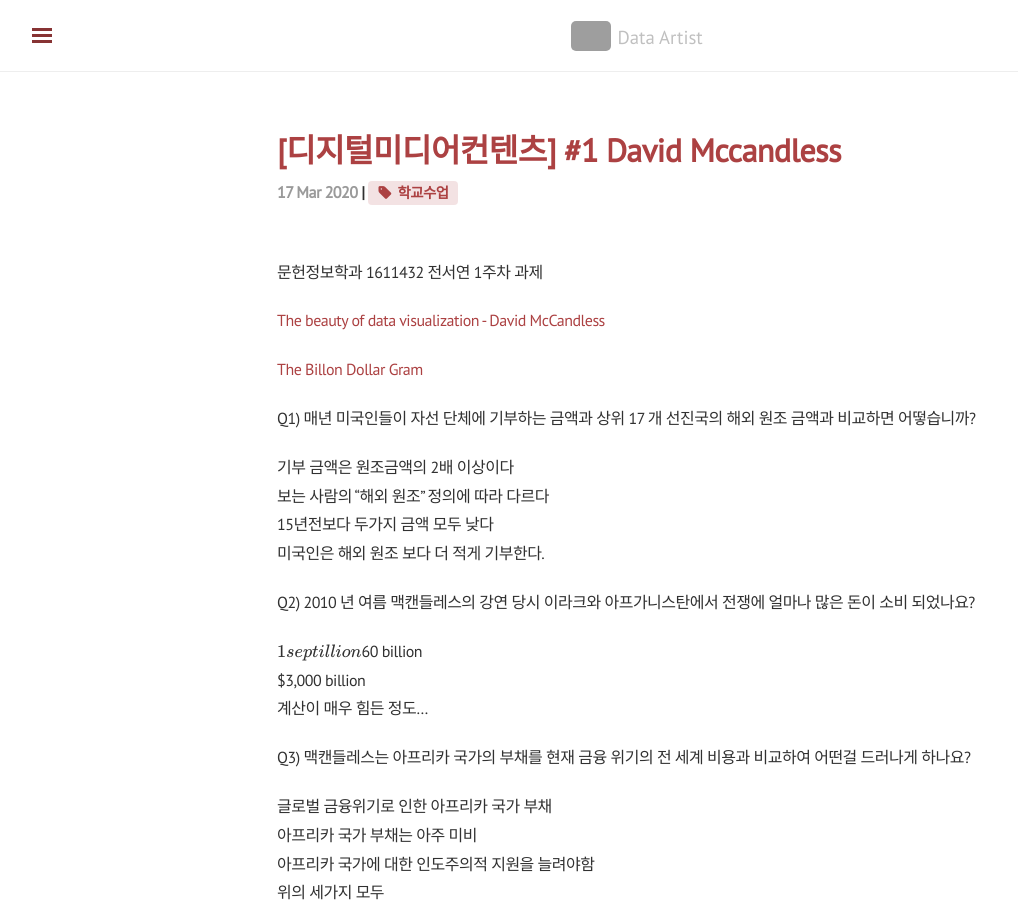
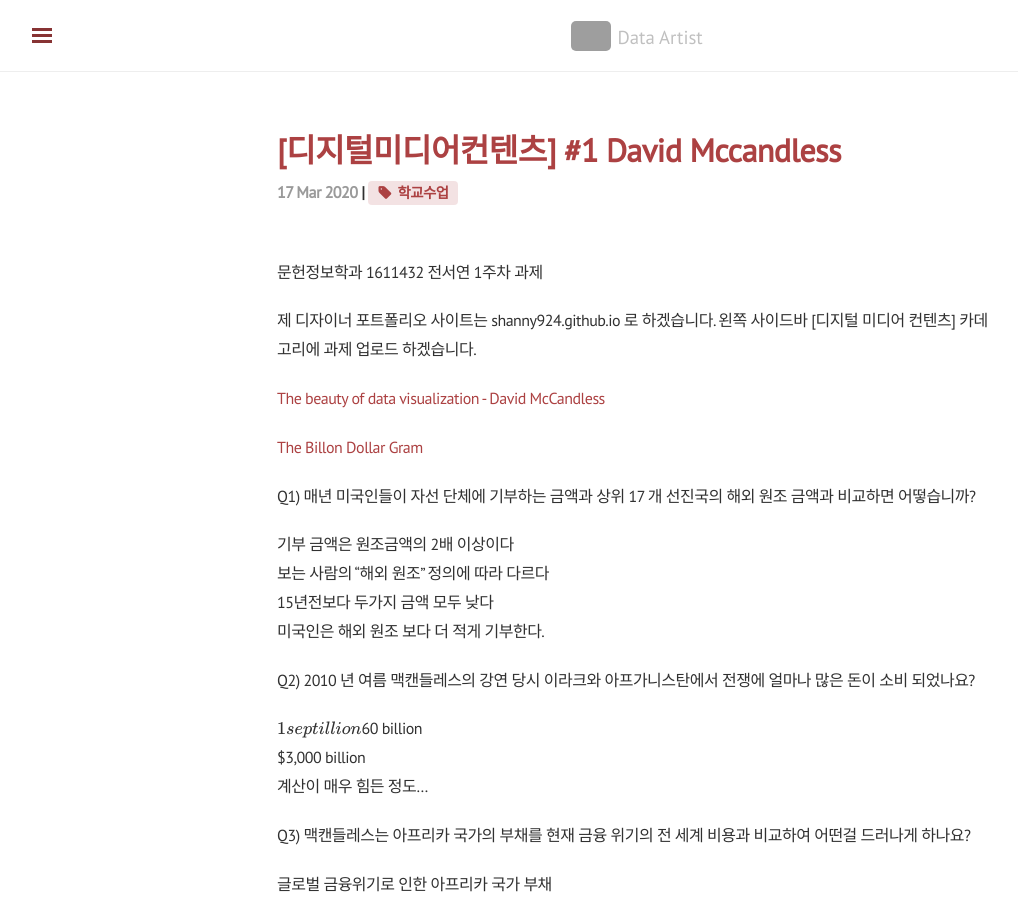
Before and after one commit to shanny924/shanny924.github.io, a Jekyll site: the page built from _posts/2020-03-17-dmc#1.md, in a window 1280 px wide and 900 px high. Shown: the whole window, without its empty margins (3-1021 px from the left). Built offline with Jekyll 4.4.1, drawn with Linux system fonts in a browser that asks for light colours; nearby versions of some CDN libraries; formulas are drawn with MathJax 3; comment, search, counter and statistics services are not loaded; grey boxes are pictures that could not be loaded.

Commit message:
Update 2020-03-17-dmc#1.md

```diff
--- a/_posts/2020-03-17-dmc#1.md
+++ b/_posts/2020-03-17-dmc#1.md
@@ -6,6 +6,9 @@
 ---
 
 문헌정보학과 1611432 전서연 1주차 과제
+
+제 디자이너 포트폴리오 사이트는 shanny924.github.io 로 하겠습니다.
+왼쪽 사이드바 [디지털 미디어 컨텐츠] 카데고리에 과제 업로드 하겠습니다.
 
 [The beauty of data visualization - David McCandless](https://www.ted.com/talks/david_mccandless_the_beauty_of_data_visualization?utm_campaign=tedspread&utm_medium=referral&utm_source=tedcomshare)
 
```
